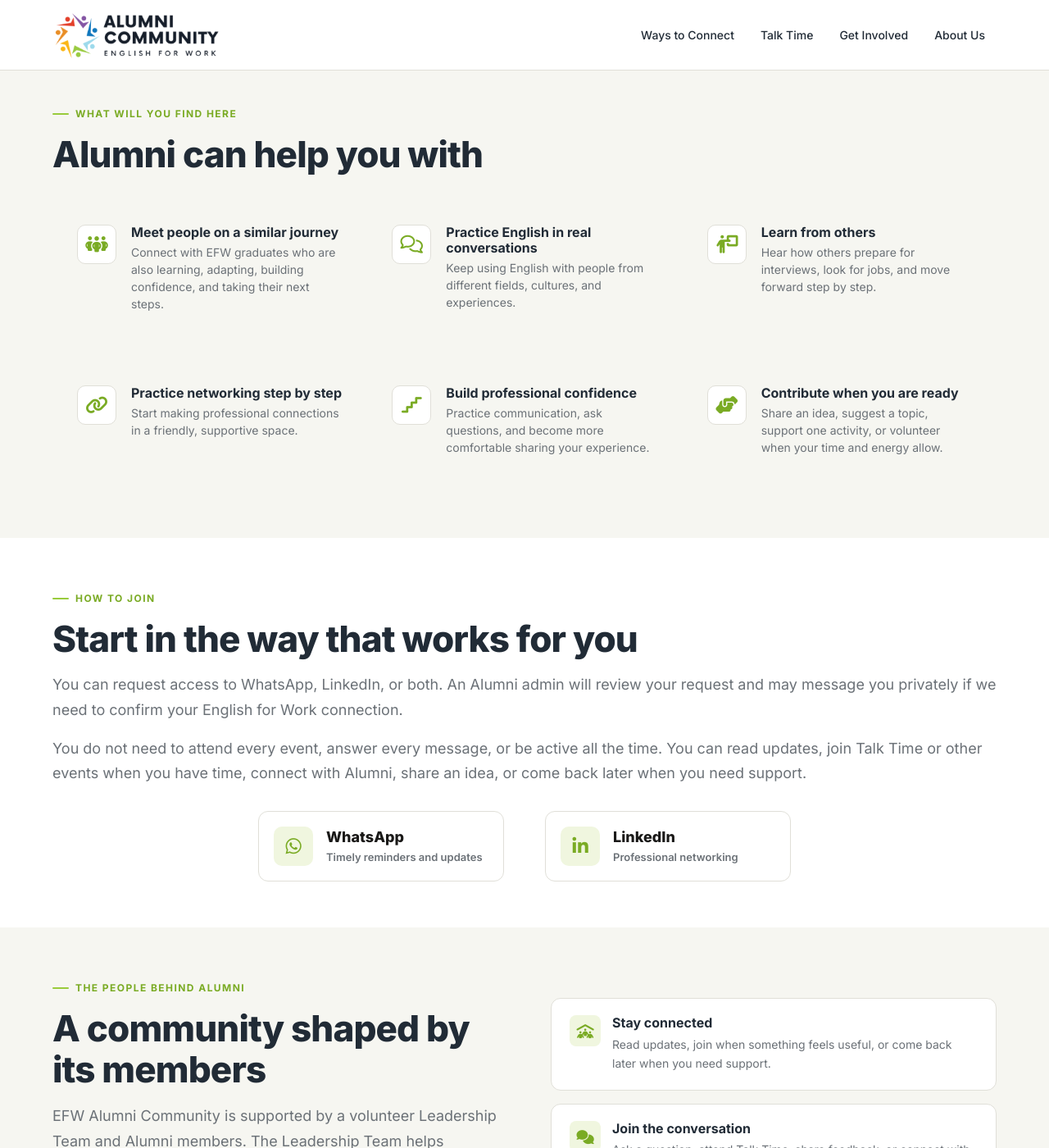
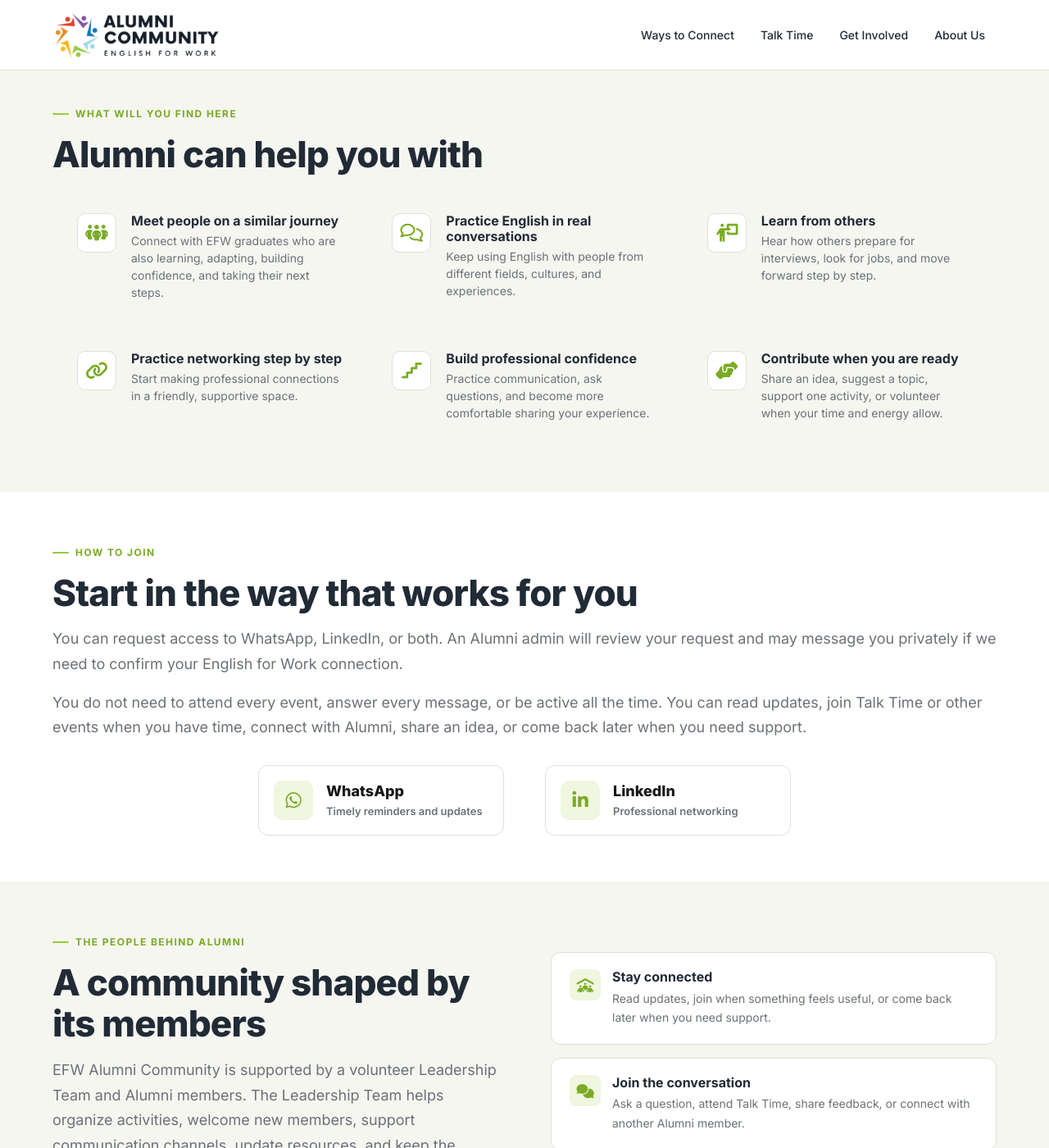
Before and after one commit to alumni-efw/alumni-efw.github.io, a Jekyll site: the page built from index.html, in a window 1280 px wide and 1400 px high, scrolled down 406 px. Shown: the whole window at 82% size. Built offline with Jekyll 4.4.1, drawn with Linux system fonts in a browser that asks for light colours.

Commit message:
updated benefit-item padding style

```diff
--- a/assets/css/style.scss
+++ b/assets/css/style.scss
@@ -351,7 +351,7 @@ a.btn-green:hover {
   align-items: flex-start;
   display: flex;
   gap: 18px;
-  padding: 44px 30px;
+  padding: 30px;
 
   @media (max-width: 768px) {
     padding: 28px 4px;
```
